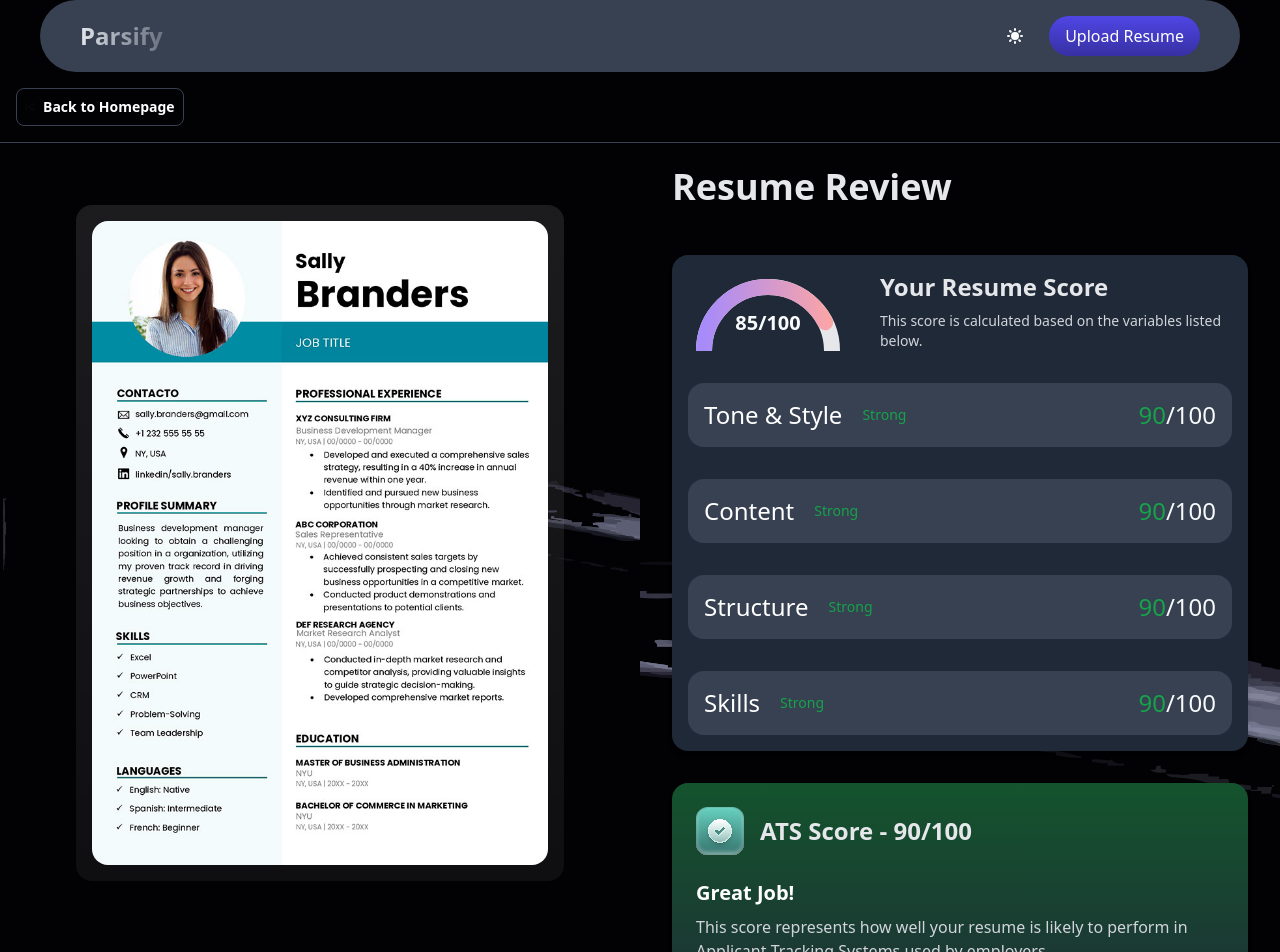
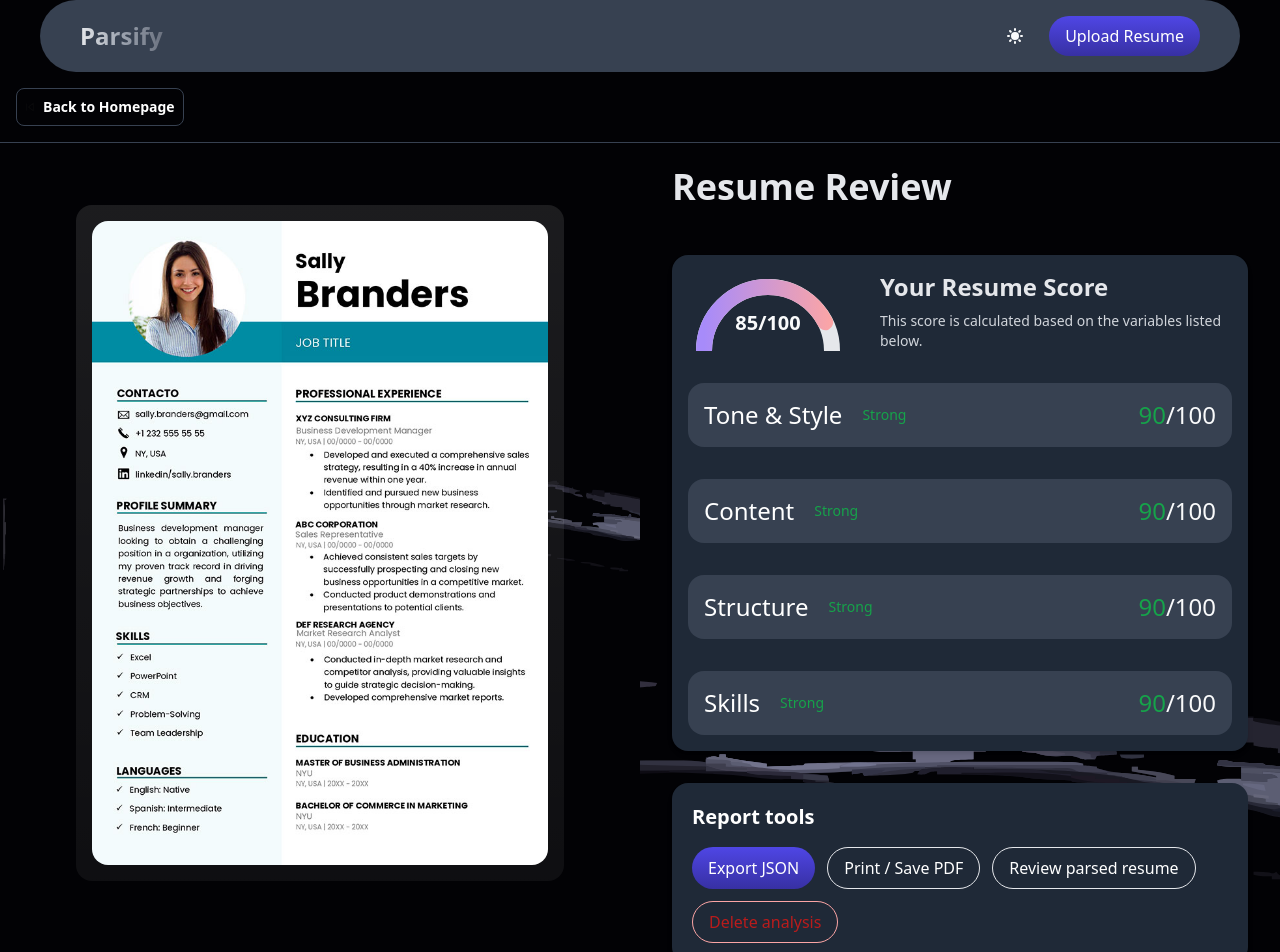
Before and after one commit to Ankit-cs/resumeParser, a Next.js app in the folder frontend/: page /resume/1 in a window 1280 px wide. Shown: the top 952 px of the page. Built offline with nearby package versions, Linux system fonts and the light colour scheme; a web font is replaced by a local one.

Commit message:
updated resume page

```diff
--- a/frontend/app/resume/[id]/page.tsx
+++ b/frontend/app/resume/[id]/page.tsx
@@ -11,6 +11,8 @@ import ATS from "~/components/ATS";
 import Details from "~/components/Details";
 import type { Feedback, Resume as ResumeType } from "../../../types";
 import Navbar from "~/components/Navbar";
+import HiringAgentReport from "~/components/HiringAgentReport";
+import AnalysisActions from "~/components/AnalysisActions";
 
 const ResumeDetail = () => {
     const { isAuthenticated, isLoading } = useAuthStore();
@@ -19,6 +21,7 @@ const ResumeDetail = () => {
     const [imageUrl, setImageUrl] = useState('');
     const [resumeUrl, setResumeUrl] = useState('');
     const [feedback, setFeedback] = useState<Feedback | null>(null);
+    const [resume, setResume] = useState<ResumeType | null>(null);
     const router = useRouter();
     const { theme } = useTheme();
 
@@ -32,6 +35,7 @@ const ResumeDetail = () => {
         if (!id) return;
         const resume: ResumeType | null = getResumeById(id);
         if (resume) {
+            setResume(resume);
             setFeedback(resume.feedback);
             setImageUrl(resume.imagePath || '/images/resume_01.png');
             setResumeUrl(resume.resumePath || '#');
@@ -70,6 +74,8 @@ const ResumeDetail = () => {
                     {feedback ? (
                         <div className="flex flex-col gap-8 animate-in fade-in duration-1000">
                             <Summary feedback={feedback} />
+                            {feedback.hiringEvaluation && <HiringAgentReport evaluation={feedback.hiringEvaluation} />}
+                            {resume && <AnalysisActions resume={resume} onDeleted={() => router.push("/")} />}
                             <ATS score={feedback.ATS.score || 0} suggestions={feedback.ATS.tips || []} />
                             <Details feedback={feedback} />
                         </div>
```
